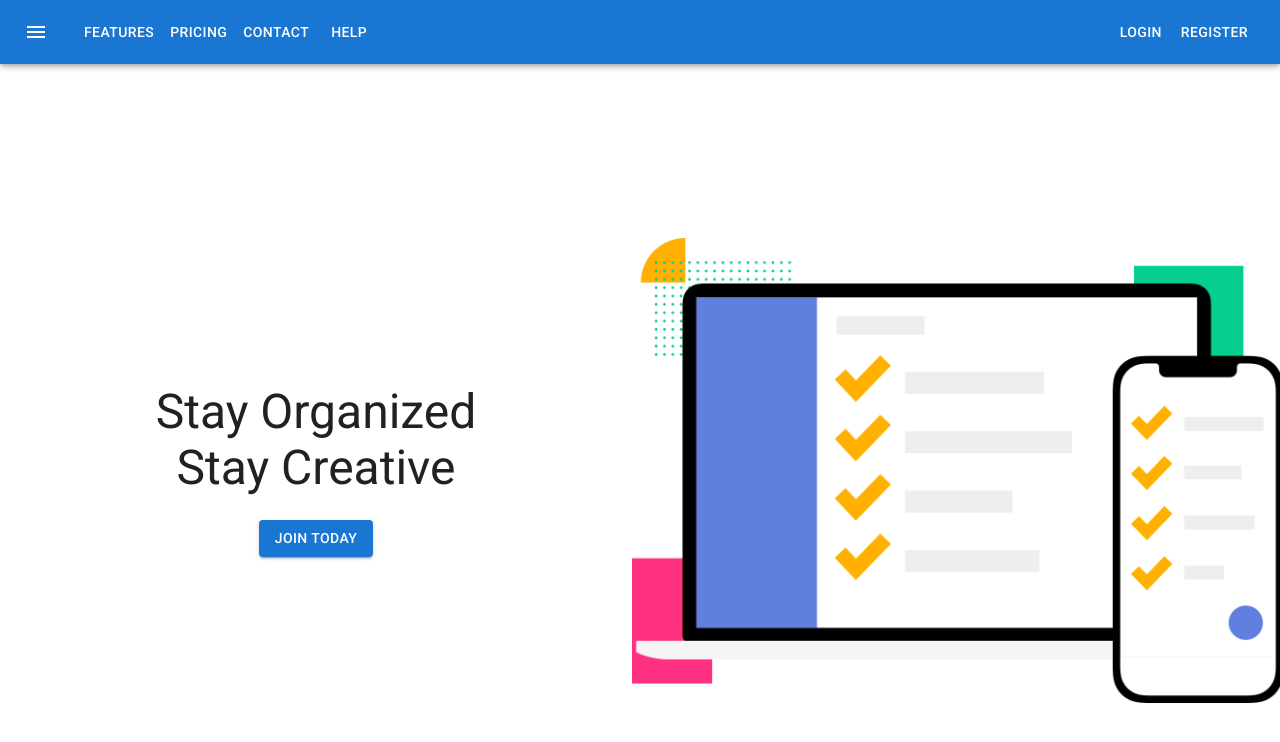
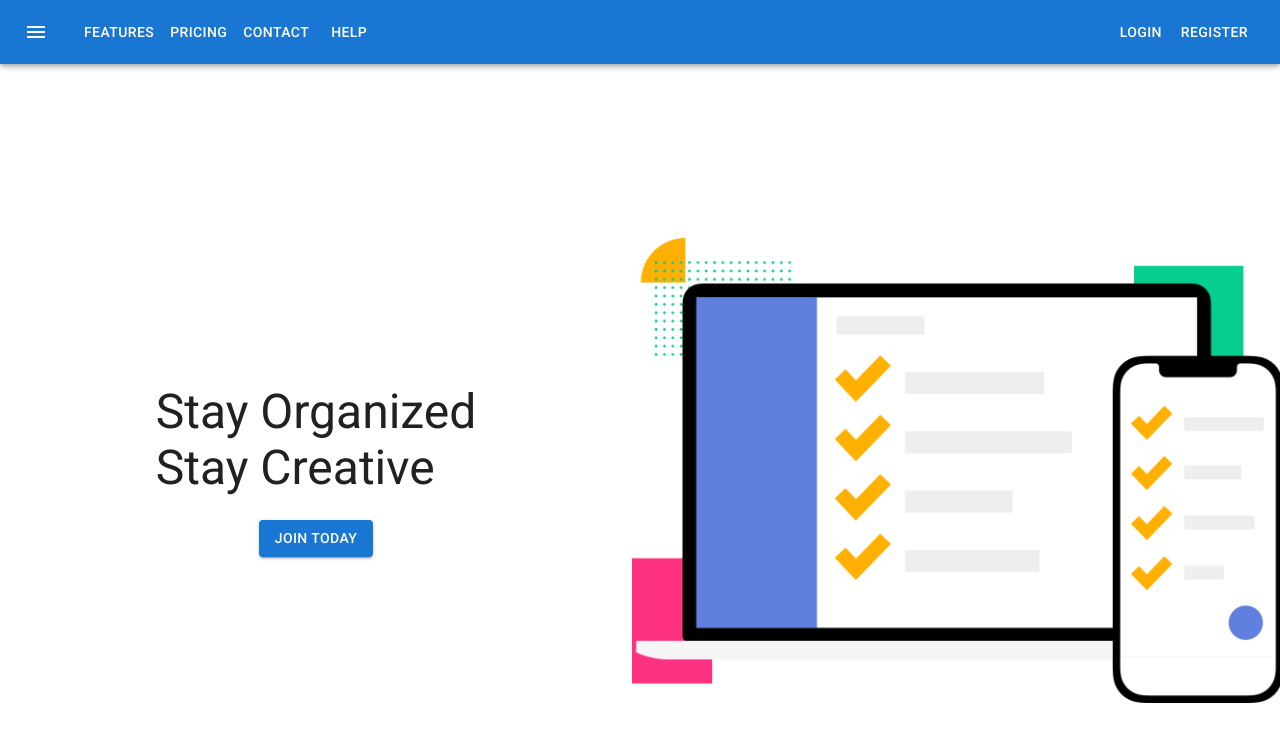
Before and after one commit to yoyotruly/smart-todo-list, a React (Create React App) app in the folder frontend/: page / in a window 1280 px wide. Shown: the top 742 px of the page. Built offline with nearby package versions, Linux system fonts and the light colour scheme.

Commit message:
update slogan text to align left

```diff
--- a/frontend/src/pages/Home.js
+++ b/frontend/src/pages/Home.js
@@ -51,7 +51,7 @@
               flexDirection: 'column',
               alignItems: 'center',
             }}>
-          <Typography component="h1" variant="h3">
+          <Typography component="h1" variant="h3" align="left">
             Stay Organized <br/>
             Stay Creative
           </Typography>
```
